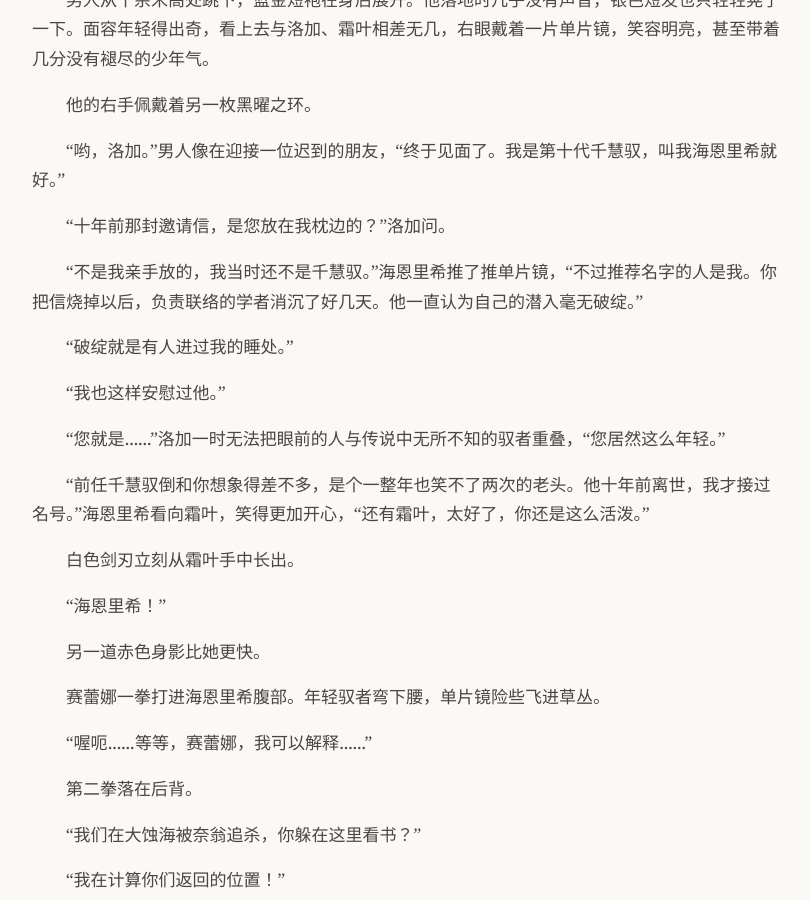
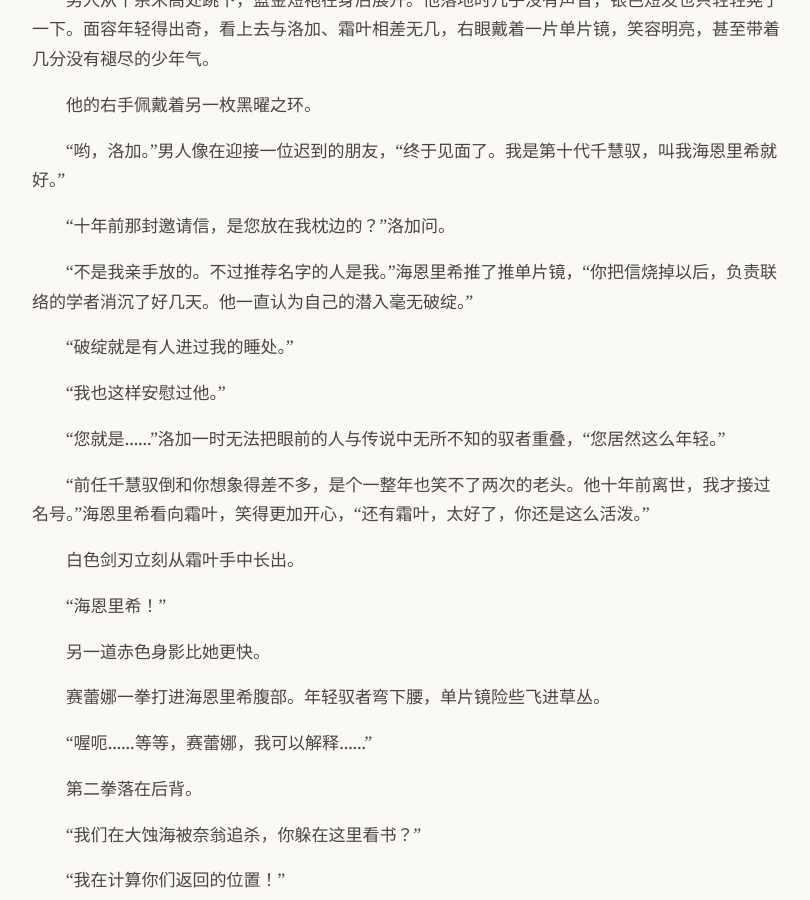
Before and after one commit to yihenc/yihenc.github.io, a Jekyll site: the page built from _posts/2026-03-05-庭院.md, in a window 1280 px wide and 900 px high, scrolled down 6182 px. Shown: the whole window, without its empty margins (232-1042 px from the left). Built offline with Jekyll 4.4.1, drawn with Linux system fonts in a browser that asks for light colours; nearby versions of some CDN libraries.

Commit message:
Fix: 统一庭院中的千慧驭继位时序

```diff
--- a/_posts/2026-03-05-庭院.md
+++ b/_posts/2026-03-05-庭院.md
@@ -219,7 +219,7 @@ date: 2026-03-05 00:00 +0000
 
 “十年前那封邀请信，是您放在我枕边的？”洛加问。
 
-“不是我亲手放的，我当时还不是千慧驭。”海恩里希推了推单片镜，“不过推荐名字的人是我。你把信烧掉以后，负责联络的学者消沉了好几天。他一直认为自己的潜入毫无破绽。”
+“不是我亲手放的。不过推荐名字的人是我。”海恩里希推了推单片镜，“你把信烧掉以后，负责联络的学者消沉了好几天。他一直认为自己的潜入毫无破绽。”
 
 “破绽就是有人进过我的睡处。”
 
```
